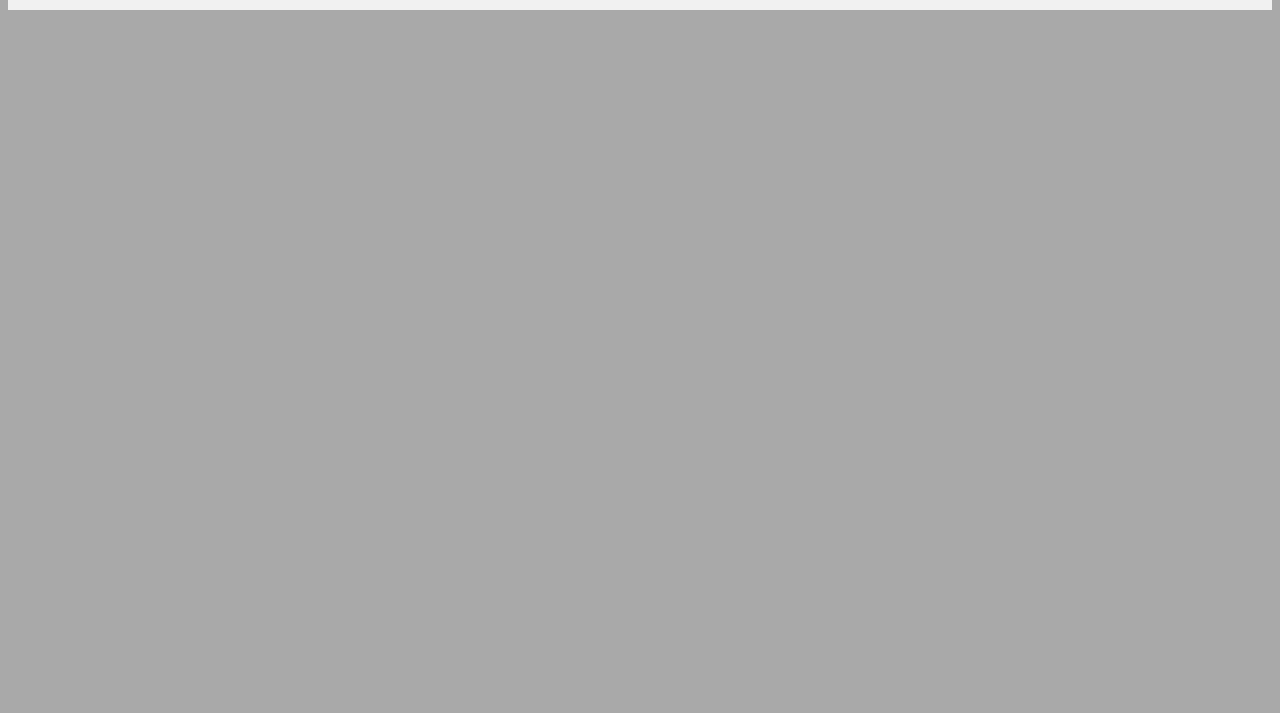
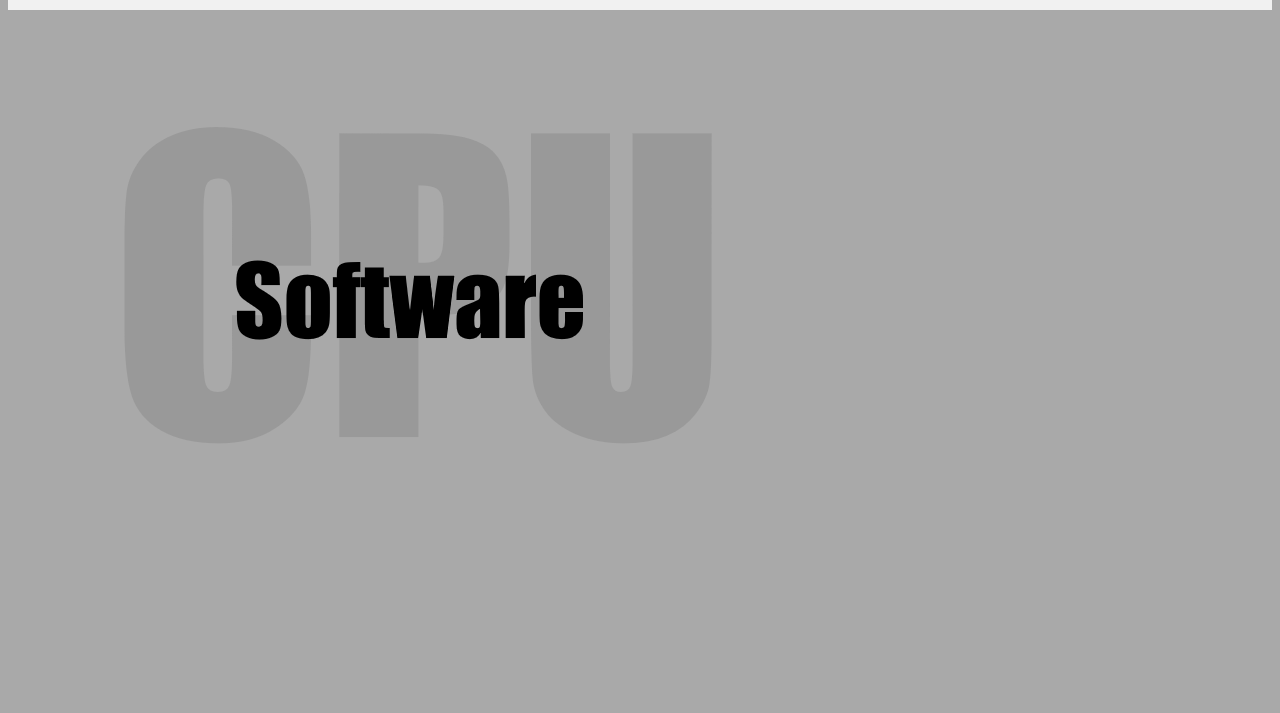
Before and after one commit to computerprogramuniversal/computerprogramuniversal.github.io, a plain HTML site: page index.html in a window 1280 px wide. Shown: the part 87-800 px from the top of the page. Drawn offline with Linux system fonts and the light colour scheme.

Commit message:
Update index.html

```diff
--- a/index.html
+++ b/index.html
@@ -9,5 +9,5 @@
     <a href="/about">About</a>
   </div>
 </div>
-<img src: "cpu.png">
+<img src="cpu.png">
 </body>
```
